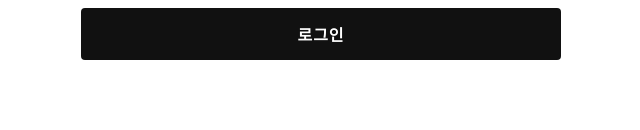
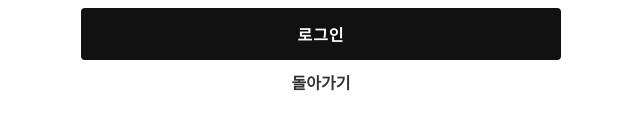
Before and after one commit to shch989/Hyperledger_TrustCattle, a React (Create React App) app in the folder client/: page /login in a window 1280 px wide. Shown: the part 360-490 px from the top of the page, without its empty margins (319-959 px from the left). Built offline with nearby package versions, Linux system fonts and the light colour scheme.

Commit message:
로그인 페이지 돌아가기 링크 추가

```diff
--- a/client/src/components/UI/Layout.jsx
+++ b/client/src/components/UI/Layout.jsx
@@ -1,9 +1,24 @@
-import React, { Fragment } from 'react';
+import React from 'react';
+import styled from 'styled-components';
 import { useLocation } from 'react-router-dom';
 // Common
 import Navbar from '../common/NavBar/NavBar';
 import Footer from '../common/Footer/Footer';
 
+const LayoutContainer = styled.div`
+  display: flex;
+  flex-direction: column;
+  min-height: 100vh; /* 100% 높이 설정 */
+`;
+
+const FooterStyle = styled.div`
+  margin-top: auto; /* 상단 여백을 auto로 설정 */
+  height: 300px;
+  width: 100%;
+  background-color: #F8F8F8;
+  align-items: center;
+  justify-content: center;
+`;
 
 const Layout = (props) => {
   const { pathname } = useLocation();
@@ -13,11 +28,11 @@ const Layout = (props) => {
   }
 
   return (
-    <Fragment>
+    <LayoutContainer>
       <Navbar />
       {props.children}
-      <Footer />
-    </Fragment>
+      <FooterStyle><Footer /></FooterStyle>
+    </LayoutContainer>
   );
 };
 
--- a/client/src/components/common/Footer/Footer.jsx
+++ b/client/src/components/common/Footer/Footer.jsx
@@ -1,17 +1,8 @@
 import React from 'react';
-import styled from 'styled-components';
-
-const FooterStyle = styled.div`
-  height: 300px;
-  width: 100%;
-  background-color: #F8F8F8;
-  margin-top: 30px;
-  bottom: 0;
-`;
 
 const Footer = () => {
   return (
-    <FooterStyle />
+    <div></div>
   );
 }
 
--- a/client/src/index.css
+++ b/client/src/index.css
@@ -9,6 +9,4 @@ html {
 body {
   margin: 0;
   background-color: #FFFFFF;
-  height: 100vh;
-  width: 100%;
 }
--- a/client/src/pages/breeder/LoginPage.jsx
+++ b/client/src/pages/breeder/LoginPage.jsx
@@ -35,6 +35,23 @@ const ContentContainer = styled.div`
   padding: 20px;
 `;
 
+const BackMainPage = styled.div`
+  width: 100%;
+  text-align: center;
+  margin-top: 10px;
+`;
+
+const BackMainPageLink = styled.a`
+  text-decoration: none;
+  font-weight: 600;
+  color: #333;
+
+  &:hover {
+    text-decoration: none;
+    color: #555;
+  }
+`;
+
 const LoginPage = () => {
   const [selectedTab, setSelectedTab] = useState('login');
 
@@ -64,6 +81,9 @@ const LoginPage = () => {
           <ContentContainer>
             {selectedTab === 'login' && <SignIn />}
             {selectedTab === 'signup' && <SignUp />}
+            <BackMainPage>
+              <BackMainPageLink href="/">돌아가기</BackMainPageLink>
+            </BackMainPage>
           </ContentContainer>
         </LoginBackground>
       </StyleSheetManager>
```
Also changed, not shown: 1 other file (tests, documents, lock files or other folders).
